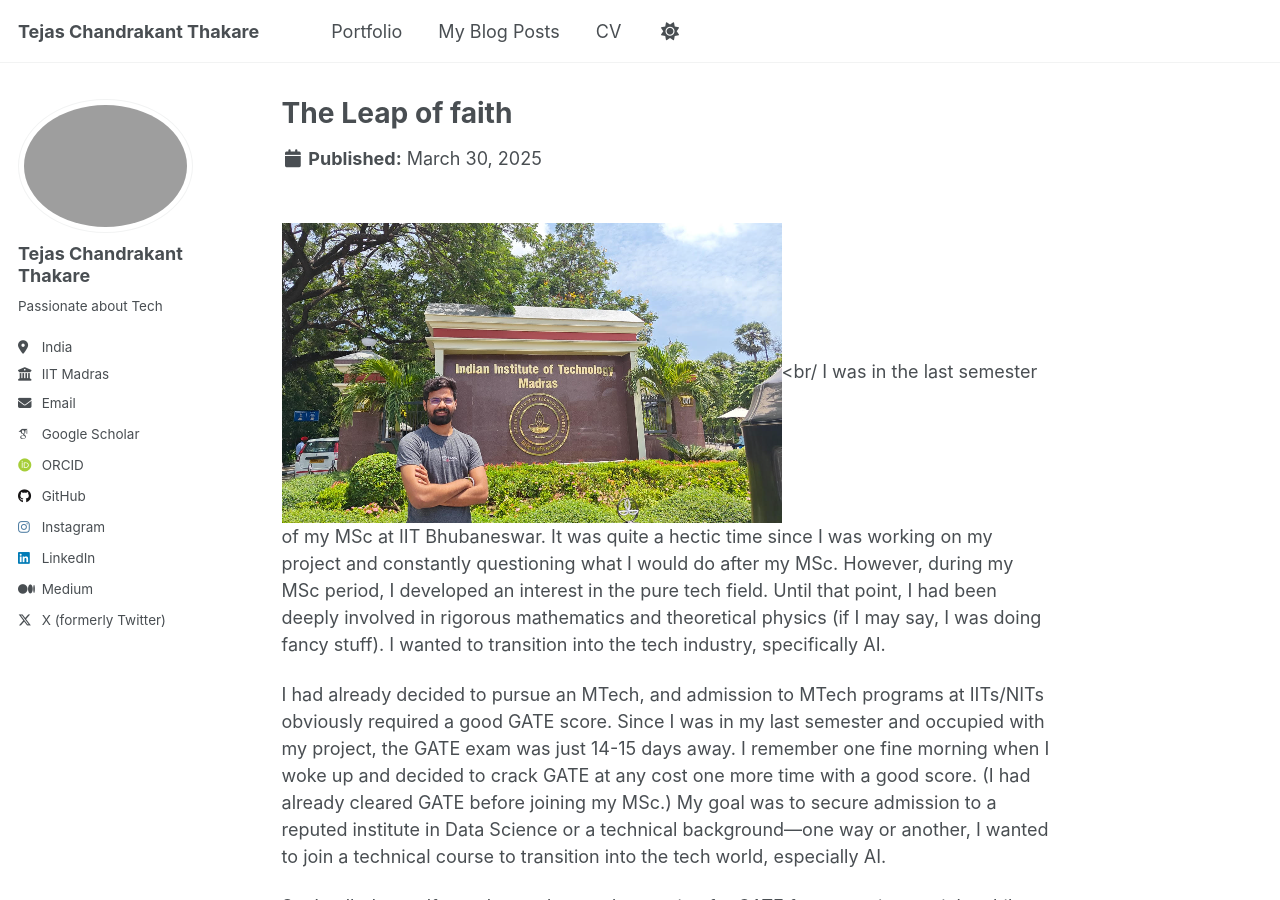
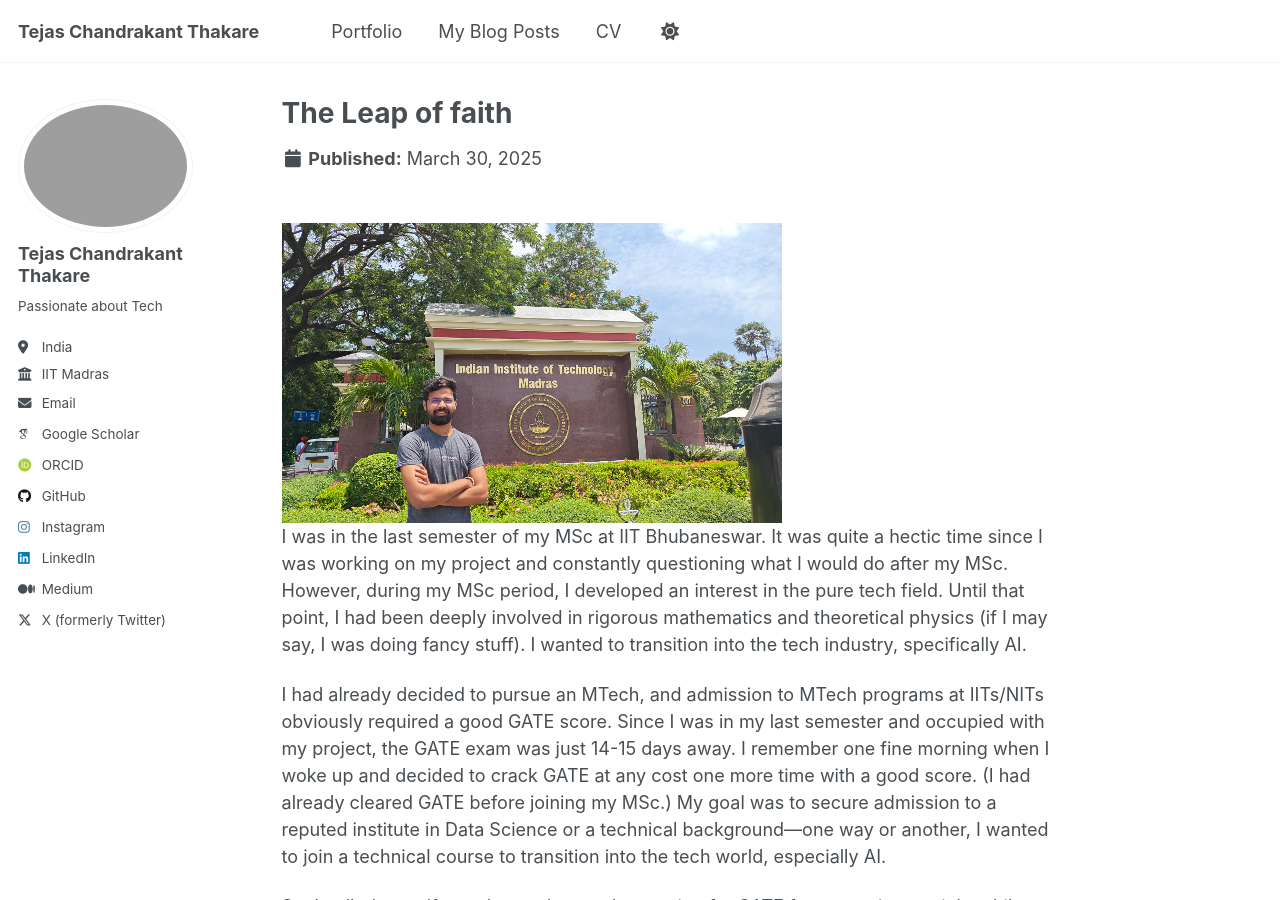
Before and after one commit to TejasCThakare/tejascthakare.github.io, a Jekyll site: the page built from _portfolio/portfolio-1.md, in a window 1280 px wide and 900 px high. Built offline with Jekyll 4.4.1, drawn with Linux system fonts in a browser that asks for light colours; some web fonts are replaced.

Commit message:
Update portfolio-1.md

```diff
--- a/_portfolio/portfolio-1.md
+++ b/_portfolio/portfolio-1.md
@@ -3,7 +3,7 @@ title: "The Leap of faith"
 excerpt: "First Edition<br/><img src='/images/tejasiitm-500x300.jpg'>"
 collection: portfolio
 ---
-<br/><img src='/images/tejasiitm-500x300.jpg'><br/
+<br/><img src='/images/tejasiitm-500x300.jpg'><br/>
 I was in the last semester of my MSc at IIT Bhubaneswar. It was quite a hectic time since I was working on my project and constantly questioning what I would do after my MSc. However, during my MSc period, I developed an interest in the pure tech field. Until that point, I had been deeply involved in rigorous mathematics and theoretical physics (if I may say, I was doing fancy stuff). I wanted to transition into the tech industry, specifically AI.
 
 I had already decided to pursue an MTech, and admission to MTech programs at IITs/NITs obviously required a good GATE score. Since I was in my last semester and occupied with my project, the GATE exam was just 14-15 days away. I remember one fine morning when I woke up and decided to crack GATE at any cost one more time with a good score. (I had already cleared GATE before joining my MSc.) My goal was to secure admission to a reputed institute in Data Science or a technical background—one way or another, I wanted to join a technical course to transition into the tech world, especially AI.
```
